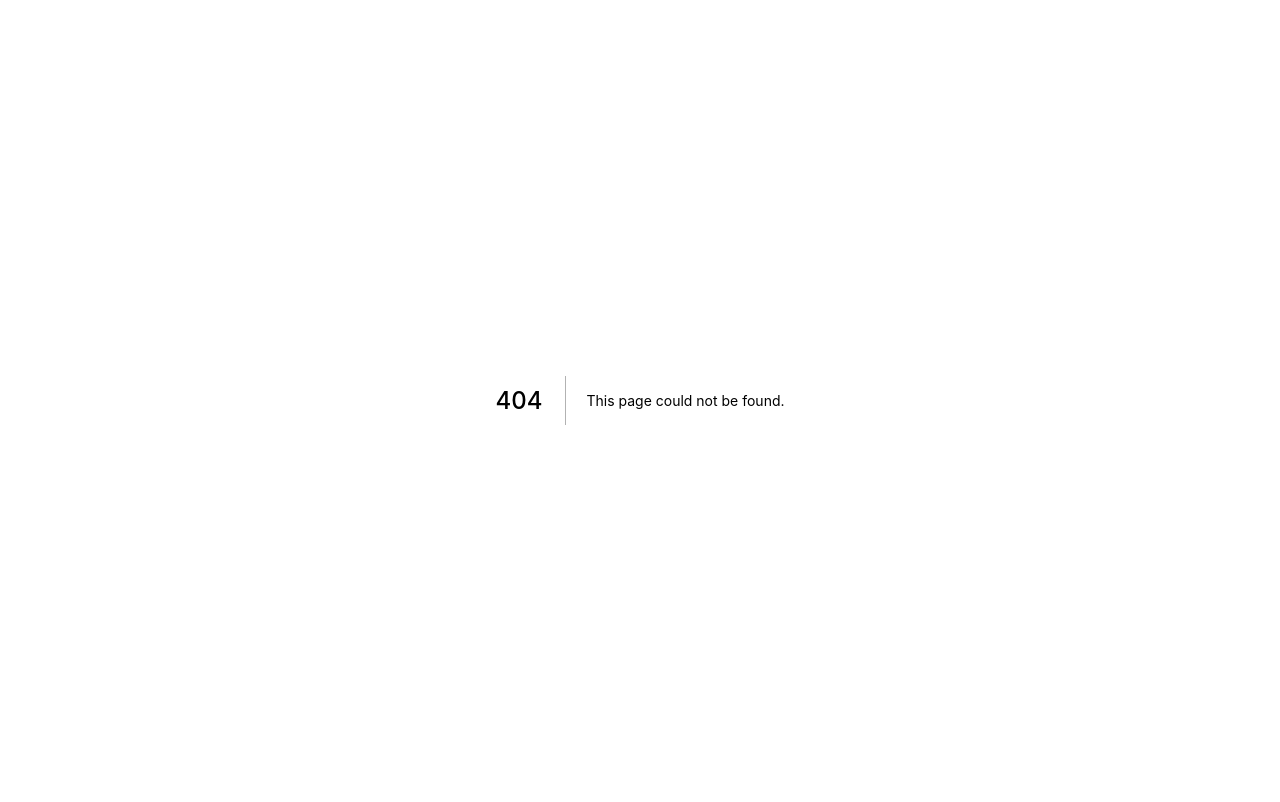
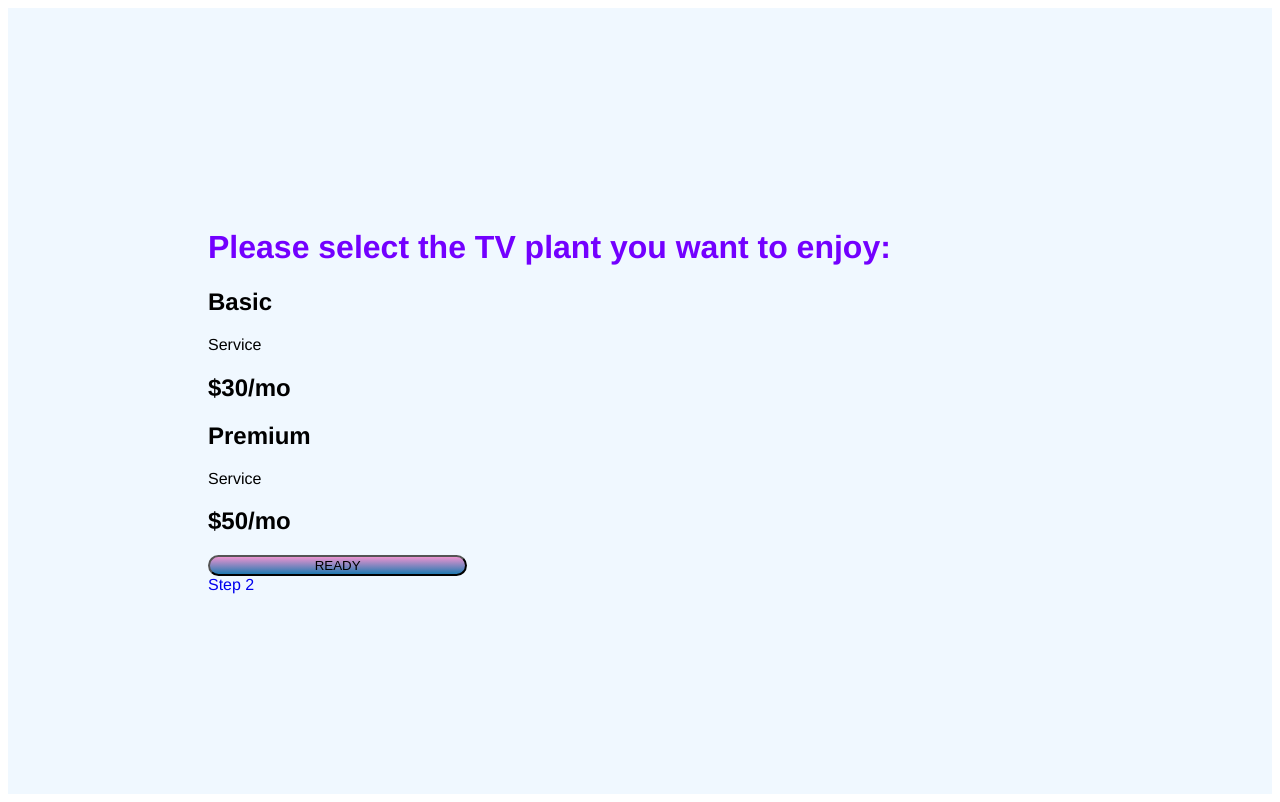
Before and after one commit to endyleyms/nextjs-tvseries, a Next.js app: page /Plan in a window 1280 px wide. Before the commit this address had no page. Built offline with nearby package versions, Linux system fonts and the light colour scheme.

Commit message:
add style sass config

```diff
--- /dev/null
+++ b/next.config.js
@@ -0,0 +1,7 @@
+const path = require('path')
+
+module.exports = {
+  sassOptions: {
+    includePaths: [path.join(__dirname, 'styles')],
+  },
+}
--- a/package.json
+++ b/package.json
@@ -11,6 +11,6 @@
     "react-dom": "17.0.2"
   },
   "devDependencies": {
-    "sass": "^1.54.3"
+    "sass": "^1.54.4"
   }
 }
--- /dev/null
+++ b/pages/Plan.js
@@ -0,0 +1,43 @@
+import Head from 'next/head'
+import Link from 'next/link'
+import styles from '../styles/Home.module.scss'
+
+export default function Plan() {
+  return (
+    <div className={styles.home}>
+      <Head>
+        <title>TV SERIES</title>
+        <link rel="icon" href="/favicon.ico" />
+      </Head>
+
+      <main>
+        <h1 className="title">
+          Please select the TV plant you want to enjoy:
+        </h1>
+        <div>
+            <div>
+                <h2>Basic</h2>
+                <p>Service</p>
+                <h2>$30/mo</h2>
+
+            </div>
+            <div>
+                <h2>Premium</h2>
+                <p>Service</p>
+                <h2>$50/mo</h2>
+
+            </div>
+            <button href="/Singup">
+            <a>READY</a>
+            </button>
+        </div>
+        <Link href="/Address">
+          <a>Step 2</a>
+        </Link>
+
+
+      </main>
+
+    </div>
+  )
+}
--- /dev/null
+++ b/styles/Home.module.scss
@@ -0,0 +1,32 @@
+$font-stack: Helvetica, sans-serif;
+$primary-color: black;
+
+.home {
+    padding: 200px;
+    font: 100% $font-stack;
+    color: $primary-color;
+    background-color: aliceblue;
+    h1{
+        color: rgb(115, 0, 255);
+    }
+    :link{
+        text-decoration: none;
+    }
+    button{
+        width: 30%;
+        height: 150%;
+        background-image: -webkit-linear-gradient(top, #eb94d0, #2079b0);
+        -webkit-border-radius: 28;
+        -moz-border-radius: 28;
+        border-radius: 28px;
+        cursor: pointer;
+    }
+}
+.card{
+    display: grid;
+    width: 60%;
+    grid-gap: 10px;
+    a{
+        font-size: small;
+    }
+}
```
Also changed, not shown: pages/Address.js (+11 -6 lines), pages/Singup.js (+13 -6 lines), pages/index.js (+3 -4 lines), 1 other file (tests, documents, lock files or other folders).
